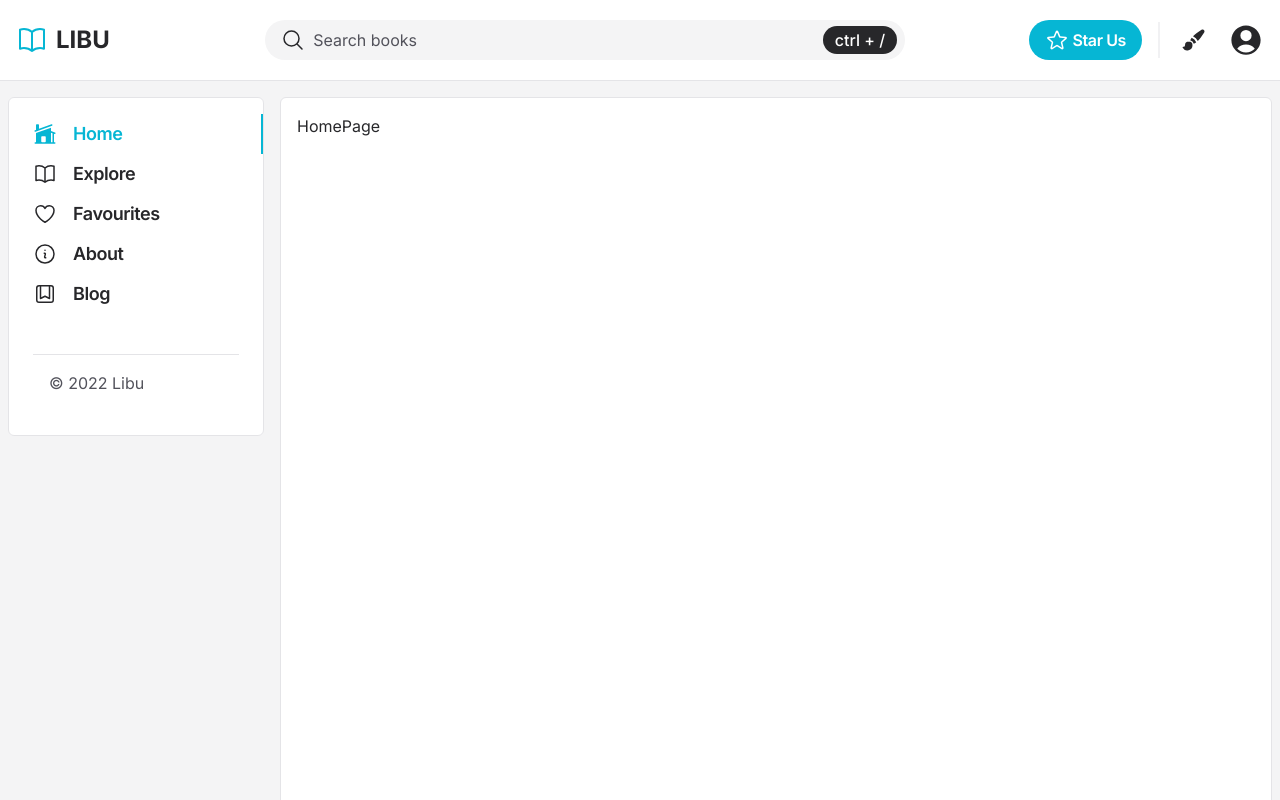
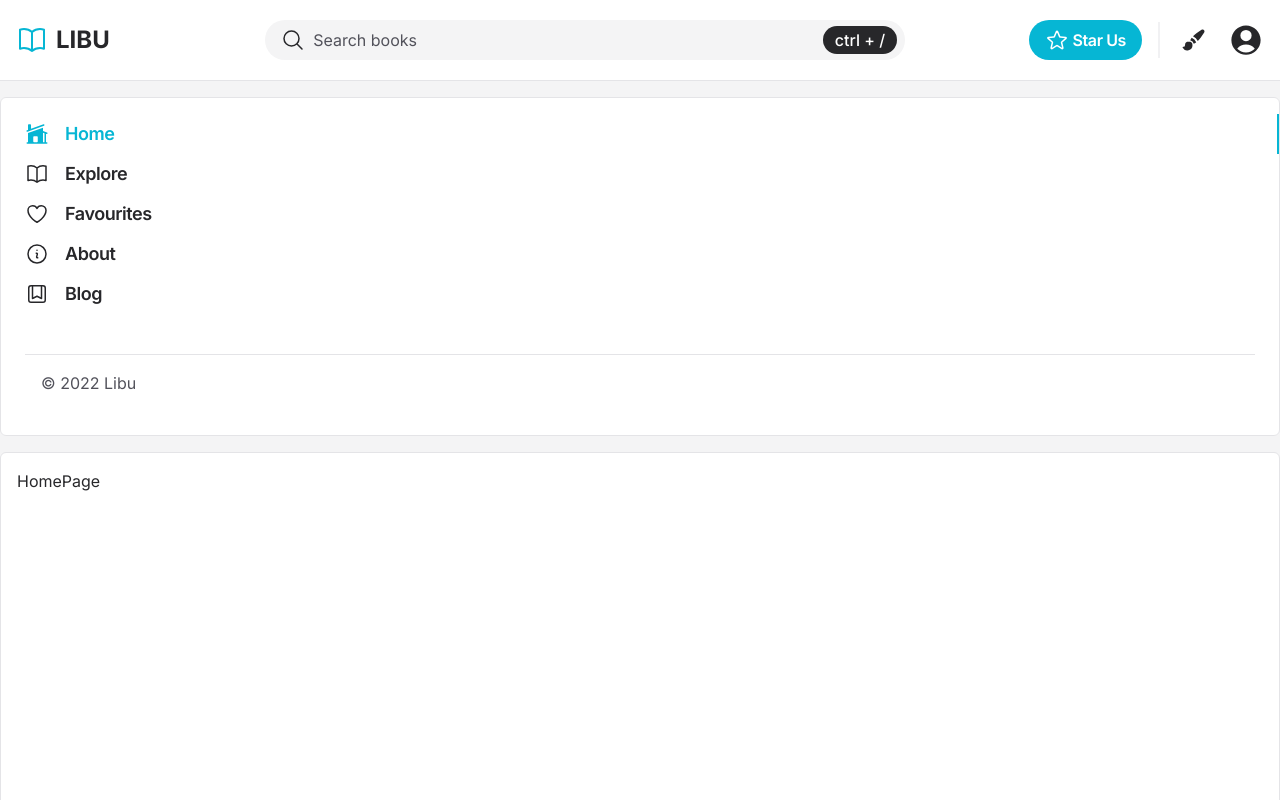
Before and after one commit to sboy99/Libu-The-Modern-Library, a React (Vite) app: page / in a window 1280 px wide. Shown: the top 800 px of the page. Built offline with nearby package versions, Linux system fonts and the light colour scheme; what prettier-plugin-tailwindcss would draw is missing.

Commit message:
Responsiveness streach issue fixed replace flex with grid

```diff
--- a/src/app/components/layouts/Menu.tsx
+++ b/src/app/components/layouts/Menu.tsx
@@ -3,7 +3,7 @@ import Links from "./menu/Links";
 
 const Menu: React.FC = (): JSX.Element => {
   return (
-    <menu className="max-h-96 min-h-64 min-w-[12rem] overflow-y-auto rounded-md border border-skin-base bg-skin-base xl:min-w-[16rem]">
+    <menu className="max-h-96 min-h-64 w-full overflow-y-auto rounded-md border border-skin-base bg-skin-base">
       <div className="py-4">
         <Links />
       </div>
--- a/src/app/components/layouts/index.tsx
+++ b/src/app/components/layouts/index.tsx
@@ -19,13 +19,13 @@ const Layout: React.FC = (): JSX.Element => {
       </div>
       {/* Menu and outlet together */}
       <Container>
-        <div className="flex items-start pt-4">
+        <div className="grid pt-4 lg:grid-cols-16 lg:gap-4">
           {windowWidth >= 1024 && (
-            <aside className="sticky top-4 h-fit flex-shrink px-2">
+            <aside className="sticky top-4 h-fit flex-shrink lg:col-span-3 ">
               <Menu />
             </aside>
           )}
-          <article className="flex-auto flex-shrink-0 sm:px-2">
+          <article className="lg:col-span-full lg:col-start-4 ">
             <Outlet />
           </article>
         </div>
```
